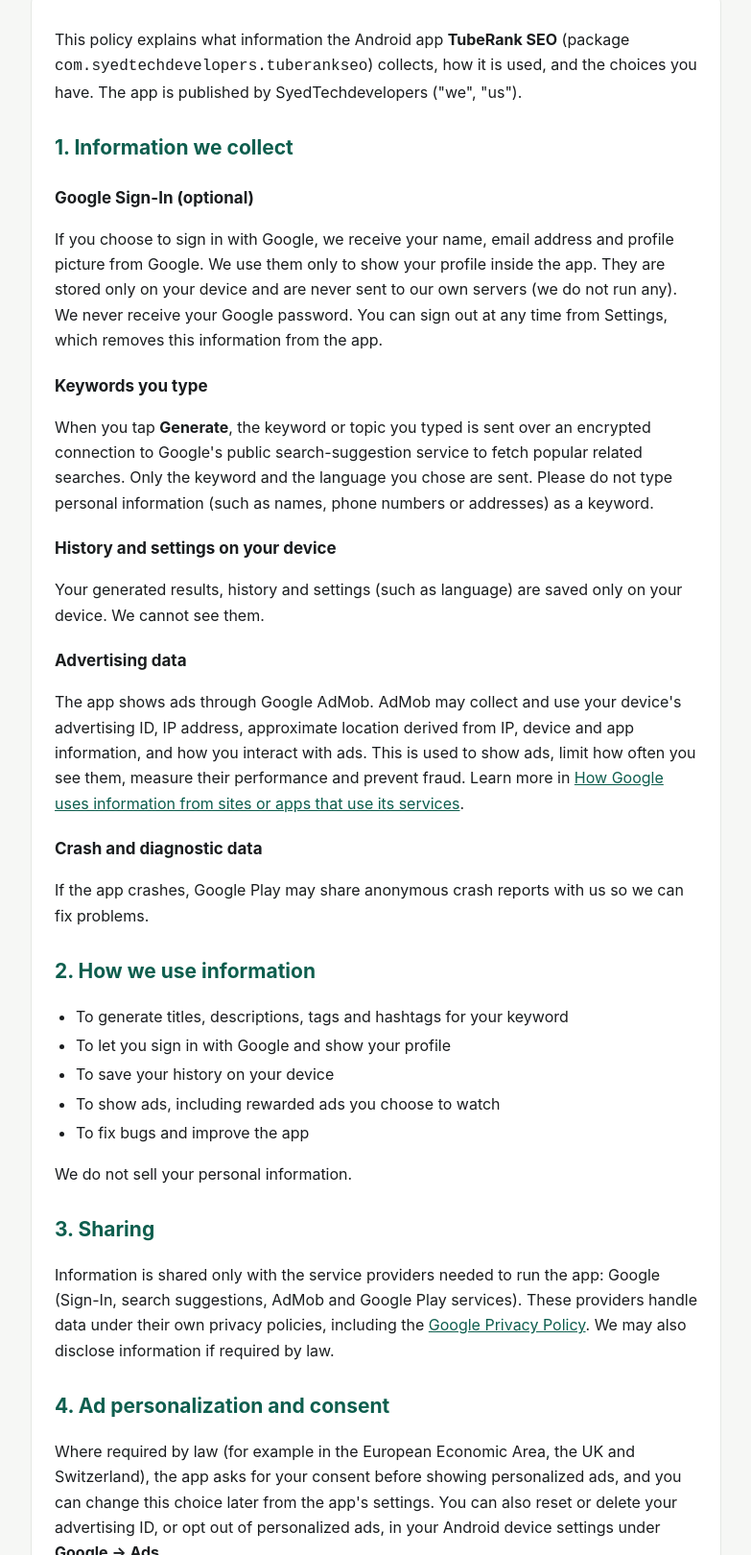
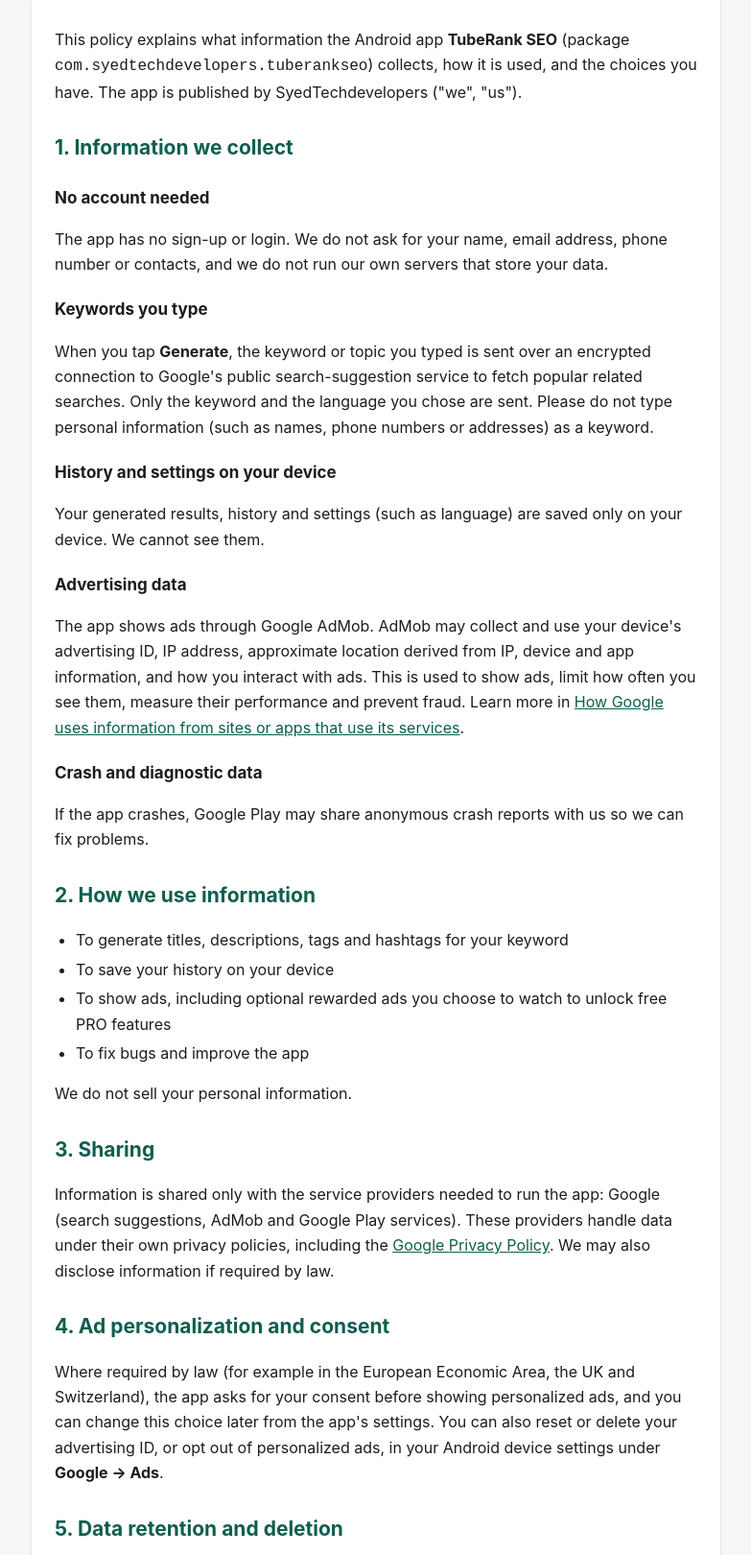
Before and after one commit to Syedhunainshah233/Syedhunainshah233.github.io, a plain HTML site: page tuberank-seo/privacy.html in a window 1280 px wide. Shown: the part 251-1871 px from the top of the page at 96% size, without its empty margins (248-1031 px from the left). Drawn offline with Linux system fonts and the light colour scheme.

Commit message:
TubeRank SEO privacy: no login
Co-Authored-By: Claude Opus 5.5 <noreply@anthropic.com>
Claude-Session: https://claude.ai/code/session_01DFJNJfNxs74JZx1jYbHPhs

```diff
--- a/tuberank-seo/privacy.html
+++ b/tuberank-seo/privacy.html
@@ -28,8 +28,8 @@
     <p>This policy explains what information the Android app <b>TubeRank SEO</b> (package <code>com.syedtechdevelopers.tuberankseo</code>) collects, how it is used, and the choices you have. The app is published by SyedTechdevelopers ("we", "us").</p>
 
     <h2>1. Information we collect</h2>
-    <h3>Google Sign-In (optional)</h3>
-    <p>If you choose to sign in with Google, we receive your name, email address and profile picture from Google. We use them only to show your profile inside the app. They are stored only on your device and are never sent to our own servers (we do not run any). We never receive your Google password. You can sign out at any time from Settings, which removes this information from the app.</p>
+    <h3>No account needed</h3>
+    <p>The app has no sign-up or login. We do not ask for your name, email address, phone number or contacts, and we do not run our own servers that store your data.</p>
     <h3>Keywords you type</h3>
     <p>When you tap <b>Generate</b>, the keyword or topic you typed is sent over an encrypted connection to Google's public search-suggestion service to fetch popular related searches. Only the keyword and the language you chose are sent. Please do not type personal information (such as names, phone numbers or addresses) as a keyword.</p>
     <h3>History and settings on your device</h3>
@@ -42,15 +42,14 @@
     <h2>2. How we use information</h2>
     <ul>
       <li>To generate titles, descriptions, tags and hashtags for your keyword</li>
-      <li>To let you sign in with Google and show your profile</li>
       <li>To save your history on your device</li>
-      <li>To show ads, including rewarded ads you choose to watch</li>
+      <li>To show ads, including optional rewarded ads you choose to watch to unlock free PRO features</li>
       <li>To fix bugs and improve the app</li>
     </ul>
     <p>We do not sell your personal information.</p>
 
     <h2>3. Sharing</h2>
-    <p>Information is shared only with the service providers needed to run the app: Google (Sign-In, search suggestions, AdMob and Google Play services). These providers handle data under their own privacy policies, including the <a href="https://policies.google.com/privacy" target="_blank" rel="noopener">Google Privacy Policy</a>. We may also disclose information if required by law.</p>
+    <p>Information is shared only with the service providers needed to run the app: Google (search suggestions, AdMob and Google Play services). These providers handle data under their own privacy policies, including the <a href="https://policies.google.com/privacy" target="_blank" rel="noopener">Google Privacy Policy</a>. We may also disclose information if required by law.</p>
 
     <h2>4. Ad personalization and consent</h2>
     <p>Where required by law (for example in the European Economic Area, the UK and Switzerland), the app asks for your consent before showing personalized ads, and you can change this choice later from the app's settings. You can also reset or delete your advertising ID, or opt out of personalized ads, in your Android device settings under <b>Google → Ads</b>.</p>
```
